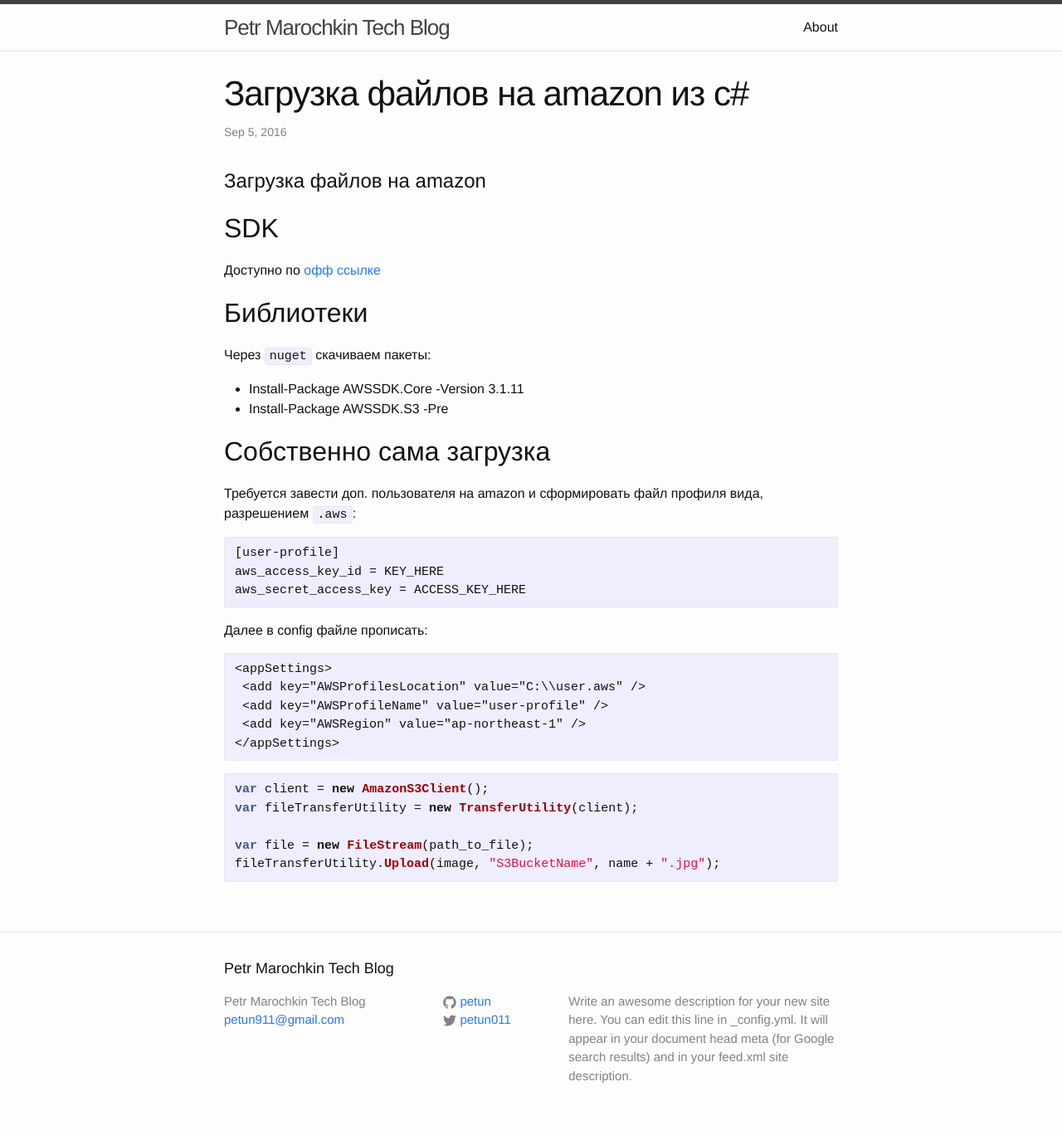
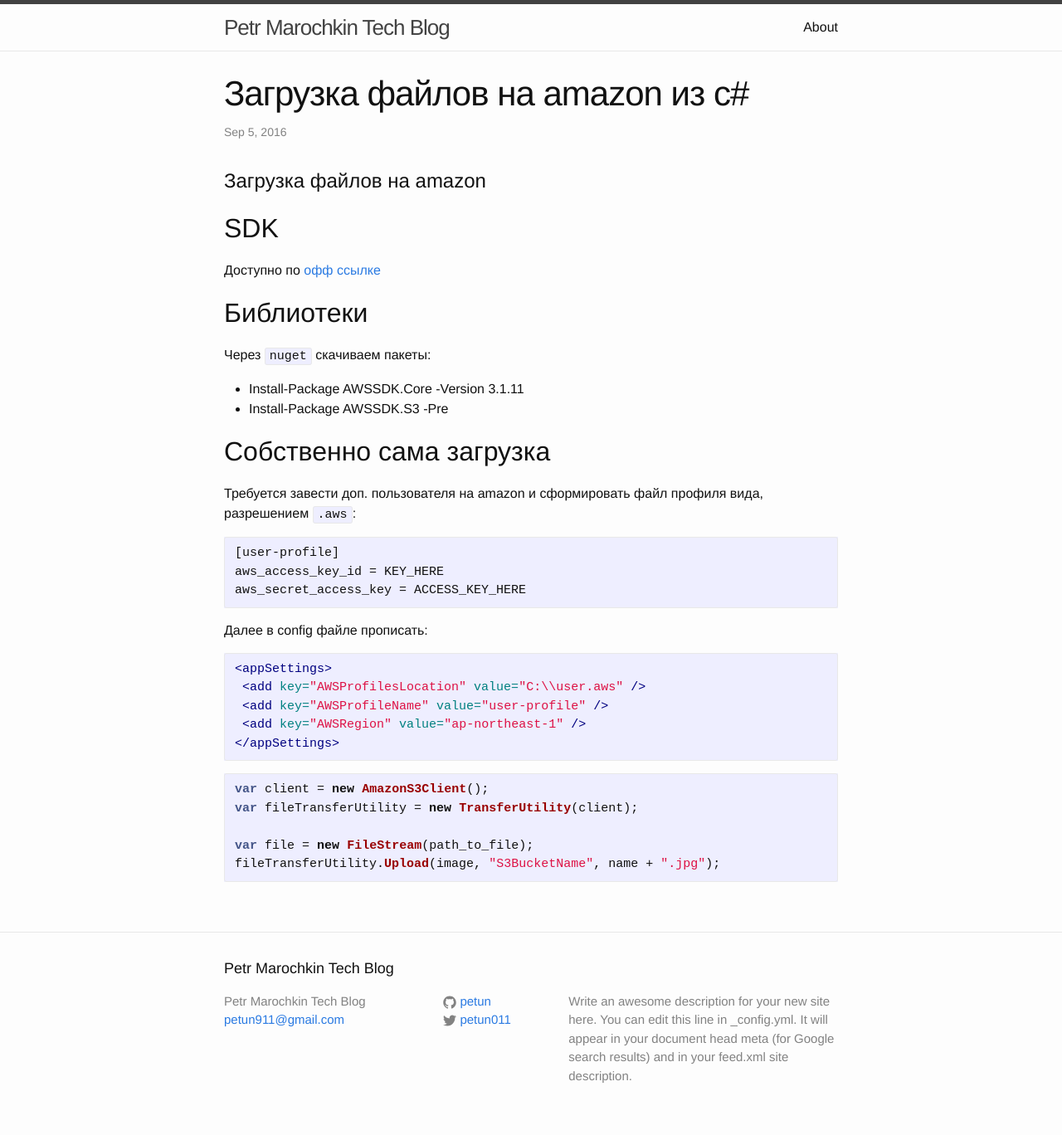
Before and after one commit to petun/petun.github.io, a Jekyll site: the page built from _posts/2016-09-05-amazon-how-to.markdown, in a window 1280 px wide. Shown: the whole page at 83% size. Built offline with Jekyll 4.4.1, drawn with Linux system fonts in a browser that asks for light colours.

Commit message:
add amazin s3 ho

````diff
--- a/_posts/2016-09-05-amazon-how-to.markdown
+++ b/_posts/2016-09-05-amazon-how-to.markdown
@@ -31,7 +31,7 @@ aws_secret_access_key = ACCESS_KEY_HERE
 
 Далее в config файле прописать:
 
-```
+```xml
 <appSettings>
  <add key="AWSProfilesLocation" value="C:\\user.aws" />
  <add key="AWSProfileName" value="user-profile" />
@@ -40,7 +40,7 @@ aws_secret_access_key = ACCESS_KEY_HERE
 ```
 
 
-```c#
+```cs
 var client = new AmazonS3Client();
 var fileTransferUtility = new TransferUtility(client);
 
````
